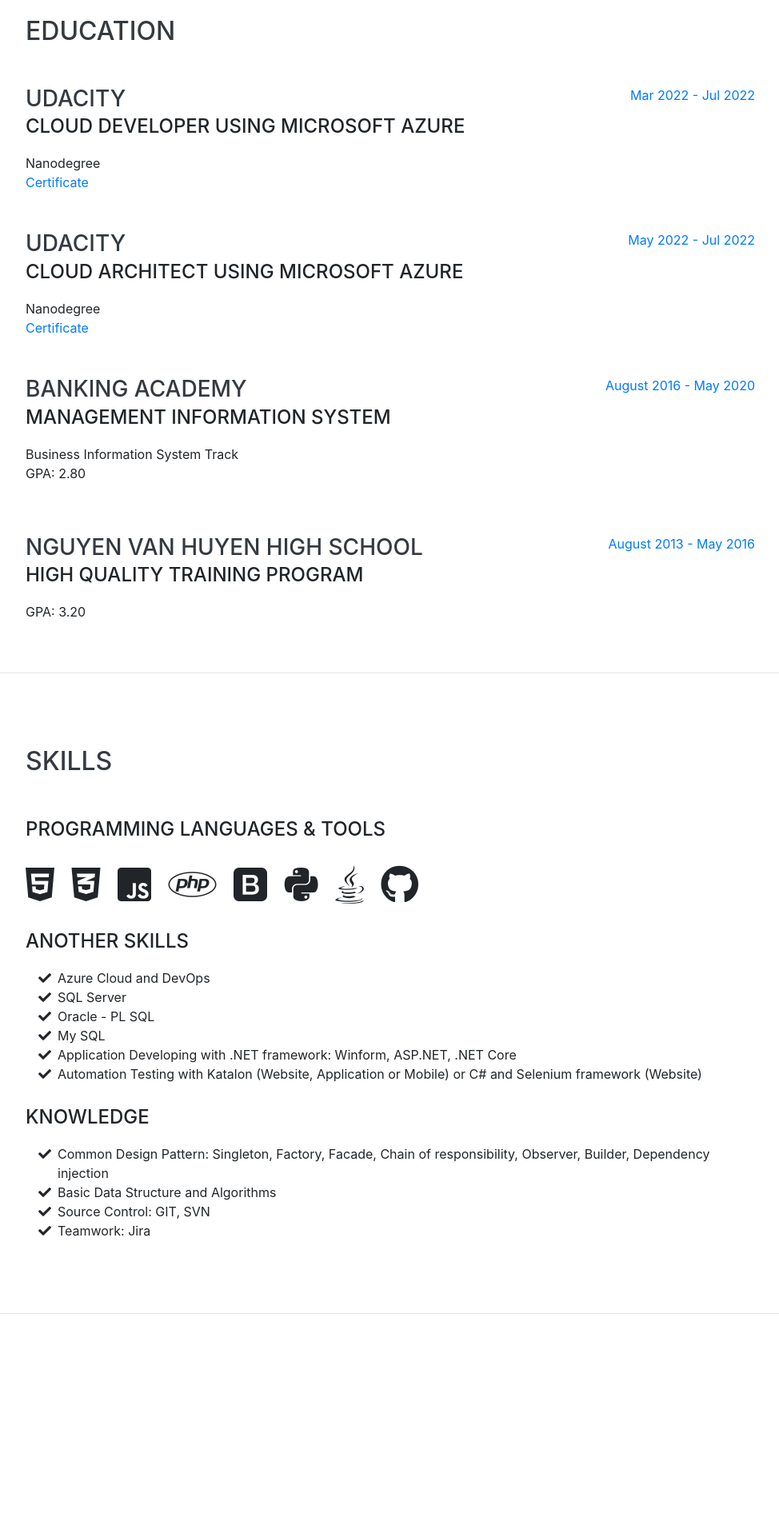
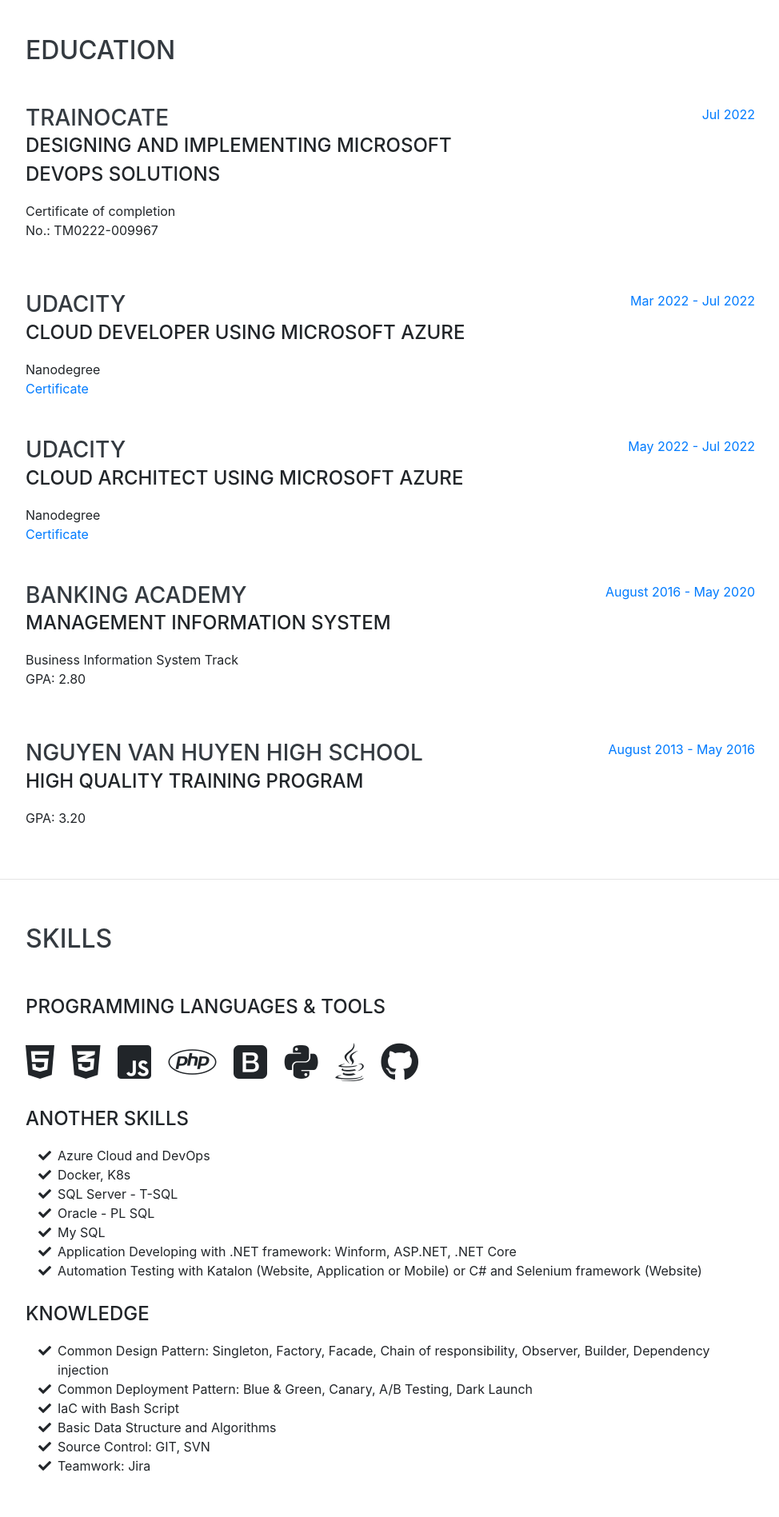
Before and after one commit to sonlh98ba/sonlh98ba.github.io, a website with bundled scripts: page index.html in a window 1280 px wide. Shown: the part 2360-4257 px from the top of the page at 80% size, without its empty margins (288-1262 px from the left). Built offline with nearby package versions, Linux system fonts and the light colour scheme; a web font is replaced by a local one.

Commit message:
Update index.html

```diff
--- a/index.html
+++ b/index.html
@@ -109,7 +109,7 @@
             </br>Project Technology: .NET Core and Framework, Azure Cloud.
             </br>Project Role: Member.
             </br>Team Size: 133
-            </br>Skills: .NET Entity Framework, .NET Entity Framework, Unit Test(xUnit, NUnit).
+            </br>Skills: IIS, CI/CD Pipelines, SQL Server, .NET Entity Framework Core, Unit Test(xUnit, NUnit), Azure DevOps, Azure Function, Job Schedule, Agile Scrum.
             </p>
           </div>
           <div class="resume-date text-md-right">
@@ -126,7 +126,7 @@
               using C# and PLSQL.</br>Coding ETL for Datawarehouse of Information System.
             </br>Developing Automation Testing Script with Katalon, Selenium C#.
             </br>Developing Websites using Java, Angular and other programming tools.
-            </br>Set up CI/CD pipeline with Bamboo stack(Bamboo Atlassian, Github, Sonarqube, Jfrog Artifactory).
+            </br>Set up CI/CD pipeline with Bamboo stack(Bamboo Atlassian, Bitbucket, Sonarqube, Jfrog Artifactory).
             </p>
           </div>
           <div class="resume-date text-md-right">
@@ -181,6 +181,18 @@
     <section class="resume-section p-3 p-lg-5 d-flex align-items-center" id="education">
       <div class="w-100">
         <h2 class="mb-5">Education</h2>
+
+        <div class="resume-item d-flex flex-column flex-md-row justify-content-between mb-5">
+          <div class="resume-content">
+            <h3 class="mb-0">Trainocate</h3>
+            <div class="subheading mb-3">Designing and Implementing Microsoft Devops Solutions</div>
+            <div>Certificate of completion</div>
+            <p>No.: TM0222-009967</p>
+          </div>
+          <div class="resume-date text-md-right">
+            <span class="text-primary">Jul 2022</span>
+          </div>
+        </div>
 
         <div class="resume-item d-flex flex-column flex-md-row justify-content-between mb-5">
           <div class="resume-content">
@@ -272,9 +284,13 @@
             <i class="fa-li fa fa-check"></i>
             Azure Cloud and DevOps</li>
           <li>
+           <li>
+            <i class="fa-li fa fa-check"></i>
+            Docker, K8s</li>
+          <li>
           <li>
             <i class="fa-li fa fa-check"></i>
-            SQL Server</li>
+            SQL Server - T-SQL</li>
           <li>
             <i class="fa-li fa fa-check"></i>
             Oracle - PL SQL</li>
@@ -297,13 +313,19 @@
             Common Design Pattern: Singleton, Factory, Facade, Chain of responsibility, Observer, Builder, Dependency injection</li>
           <li>
             <i class="fa-li fa fa-check"></i>
+            Common Deployment Pattern: Blue & Green, Canary, A/B Testing, Dark Launch</li>
+          <li>
+            <i class="fa-li fa fa-check"></i>
+            IaC with Bash Script</li>
+          <li>
+            <i class="fa-li fa fa-check"></i>
             Basic Data Structure and Algorithms</li>
           <li>
             <i class="fa-li fa fa-check"></i>
             Source Control: GIT, SVN</li>
-            <li>
-              <i class="fa-li fa fa-check"></i>
-              Teamwork: Jira</li>
+          <li>
+            <i class="fa-li fa fa-check"></i>
+            Teamwork: Jira</li>
         </ul>
 
       </div>
```
